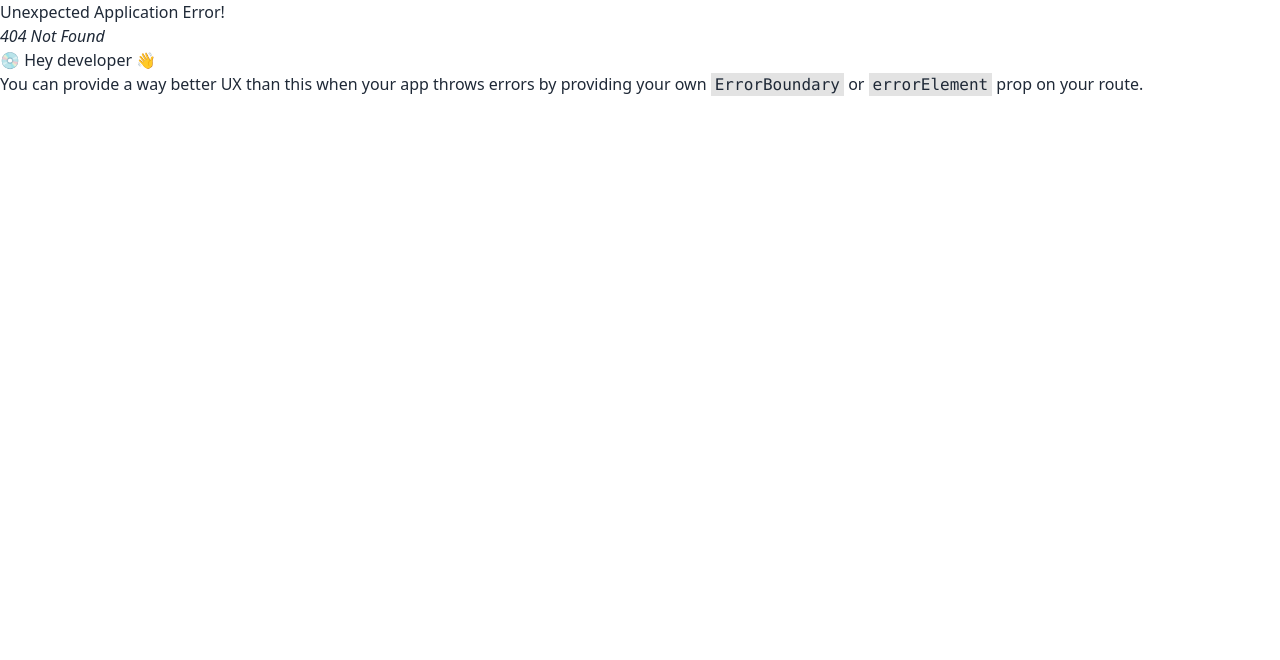
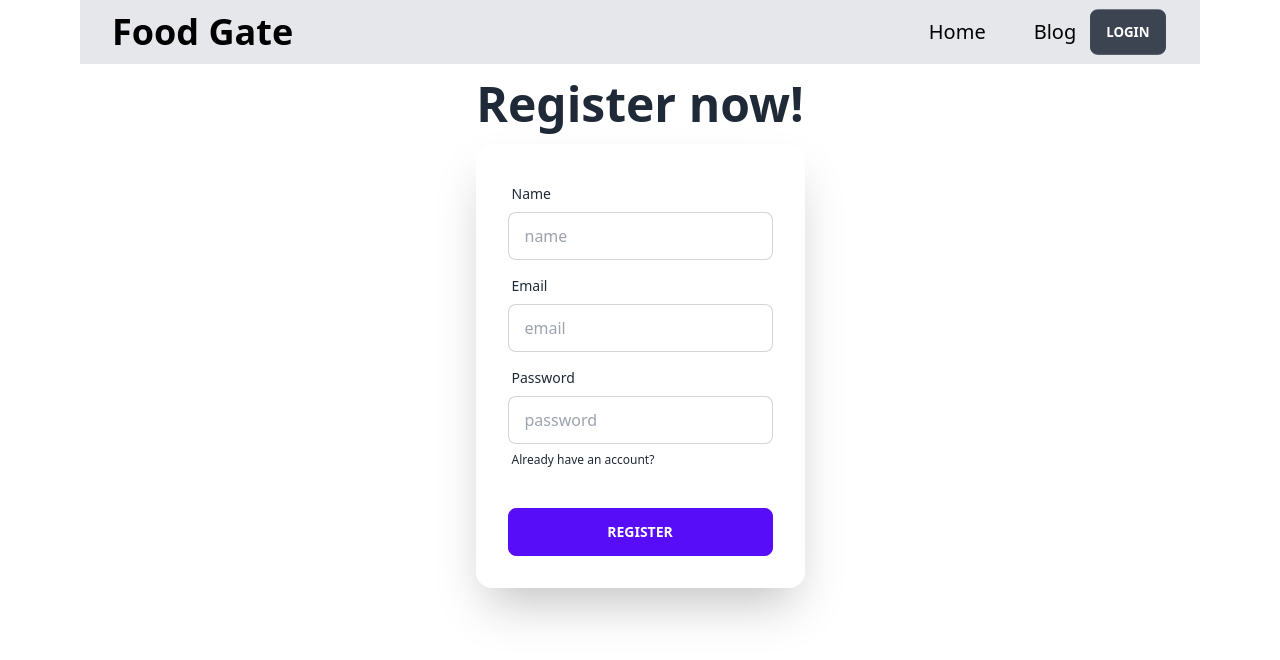
Before and after one commit to Bishawnath07/fastest-food-service-client, a React (Vite) app: page /register in a window 1280 px wide. Before the commit this address had no page. Shown: the top 660 px of the page. Built offline with nearby package versions, Linux system fonts and the light colour scheme.

Commit message:
added login and register page

```diff
--- /dev/null
+++ b/src/Layouts/LoginLayout.jsx
@@ -0,0 +1,14 @@
+import React from 'react';
+import Navbar from '../Pages/Shared/Header/Navber/Navber';
+import Login from '../Pages/Login/Login';
+
+const LoginLayout = () => {
+    return (
+        <div>
+
+            <Login></Login>
+        </div>
+    );
+};
+
+export default LoginLayout;
--- a/src/Layouts/Main.jsx
+++ b/src/Layouts/Main.jsx
@@ -9,7 +9,7 @@ const Main = () => {
         <>
             <Header></Header>
             <Outlet></Outlet>
-            <Footer></Footer>
+
         </>
     );
 };
--- /dev/null
+++ b/src/Pages/Login/Login.jsx
@@ -0,0 +1,48 @@
+import React from 'react';
+import { Link } from 'react-router-dom';
+
+const Login = () => {
+    return (
+
+            <div className="">
+            <div className="hero-content flex-col ">
+                <div className="text-center ">
+                    <h1 className="text-5xl font-bold">Login now!</h1>
+                </div>
+
+                <div className="card flex-shrink-0 w-full max-w-sm shadow-2xl bg-base-100">
+                    <form  className="card-body">
+                        <div className="form-control">
+                            <label className="label">
+                                <span className="label-text">Email</span>
+                            </label>
+                            <input type="text" name='email' placeholder="email" className="input input-bordered" required />
+                        </div>
+                        <div className="form-control">
+                            <label className="label">
+                                <span className="label-text">Password</span>
+                            </label>
+                            <input type="password" name='password' placeholder="password" className="input input-bordered" />
+                            <label className="label" required>
+                                <a href="#" className="label-text-alt link link-hover">Forgot password?</a>
+                            </label>
+                        </div>
+                        <div className="form-control mt-6">
+                            <button className="btn btn-primary">Login</button>
+                        </div>
+                    </form>
+                    <p className='mb-4 ml-8'>
+                        <Link to='/register' className="label-text-alt link link-hover" >
+                            New to Authmaster ? Please Register
+                        </Link>
+                    </p>
+
+                </div>
+
+            </div>
+        </div>
+
+    );
+};
+
+export default Login;
--- /dev/null
+++ b/src/Pages/Register/Register.jsx
@@ -0,0 +1,73 @@
+import React, { useContext } from 'react';
+import { Link } from 'react-router-dom';
+import { AuthContext } from '../../Providers/AuthProviders';
+
+const Register = () => {
+
+
+    const handleRegister = event =>{
+        event.preventDefault();
+
+        const form = event.target ;
+        const name = form.name.value;
+
+        const email = form.email.value;
+        const password = form.password.value;
+        console.log(name , email , password )
+
+        createUser(email , password)
+        .then(result =>{
+            const createdUser = result.user;
+            console.log(createdUser);
+        })
+
+        .catch(error =>{
+            console.log(error);
+        })
+
+    }
+
+
+    return (
+        <div>
+            <div className="hero ">
+                <div className="hero-content flex-col ">
+                    <div className="text-center ">
+                        <h1 className="text-5xl font-bold">Register now!</h1>
+                    </div>
+                    <div className="card flex-shrink-0 w-full max-w-sm shadow-2xl bg-base-100">
+                        <form onSubmit={handleRegister} className="card-body">
+                            <div className="form-control">
+                                <label className="label">
+                                    <span className="label-text">Name</span>
+                                </label>
+                                <input type="text" name='name' placeholder="name" className="input input-bordered" required />
+                            </div>
+                            <div className="form-control">
+                                <label className="label">
+                                    <span className="label-text">Email</span>
+                                </label>
+                                <input type="text" name='email' placeholder="email" className="input input-bordered" required />
+                            </div>
+                            <div className="form-control">
+                                <label className="label">
+                                    <span className="label-text">Password</span>
+                                </label>
+                                <input type="password" name='password' placeholder="password" className="input input-bordered" />
+                                <label className="label" required>
+                                    <Link to="/login" className="label-text-alt link link-hover">Already have an account?</Link>
+                                </label>
+                            </div>
+                            <div className="form-control mt-6">
+                                <button className="btn btn-primary">Register</button>
+                            </div>
+                        </form>
+
+                    </div>
+                </div>
+            </div>
+        </div>
+    );
+};
+
+export default Register;
--- a/src/Pages/Shared/Header/Navber/Navber.jsx
+++ b/src/Pages/Shared/Header/Navber/Navber.jsx
@@ -55,11 +55,12 @@ const Navbar = () => {
 
               </ul>
             </div>
+            <div>
+              <Link to='/login'><button className="btn ">Login</button></Link>
+            </div>
 
           </div>
-          <div>
-          <button className="btn ">Login</button>
-          </div>
+
 
         </div>
       </div>
@@ -87,6 +88,9 @@ const Navbar = () => {
           >
             Contact
           </Link>
+          <Link
+          to='/login'><button className="btn ">Login</button>
+          </Link>
         </div>
       </div>
     </nav>
--- a/src/Pages/chefDetails/ChefDetails.jsx
+++ b/src/Pages/chefDetails/ChefDetails.jsx
@@ -1,13 +1,24 @@
 import React from 'react';
+import { FaEye } from 'react-icons/fa';
 import { useLoaderData } from 'react-router-dom';
 
 const ChefDetails = () => {
     const chefs = useLoaderData();
     console.log(chefs);
+    const { id, name, img, years_of_experience, number_of_recipes, likes } = chefs ;
+
+
 
     return (
-        <div>
-            <h3>chefs details comming soon !! </h3>
+        <div className="card card-side bg-base-100 shadow-xl ms-20">
+            <figure><img className='h-80 w-72' src={img} alt="Movie" /></figure>
+            <div className="card-body">
+                <h2 className="card-title">{name} </h2>
+                <p>Click the button to watch on Jetflix app.</p>
+                <div className="card-actions justify-end">
+                    <button className="btn btn-primary">Faveriot</button>
+                </div>
+            </div>
         </div>
     );
 };
```
Also changed, not shown: src/main.jsx (+12 -0 lines), src/Providers/AuthProviders.jsx (added). Lines whose indentation alone changed are shown as unchanged.
